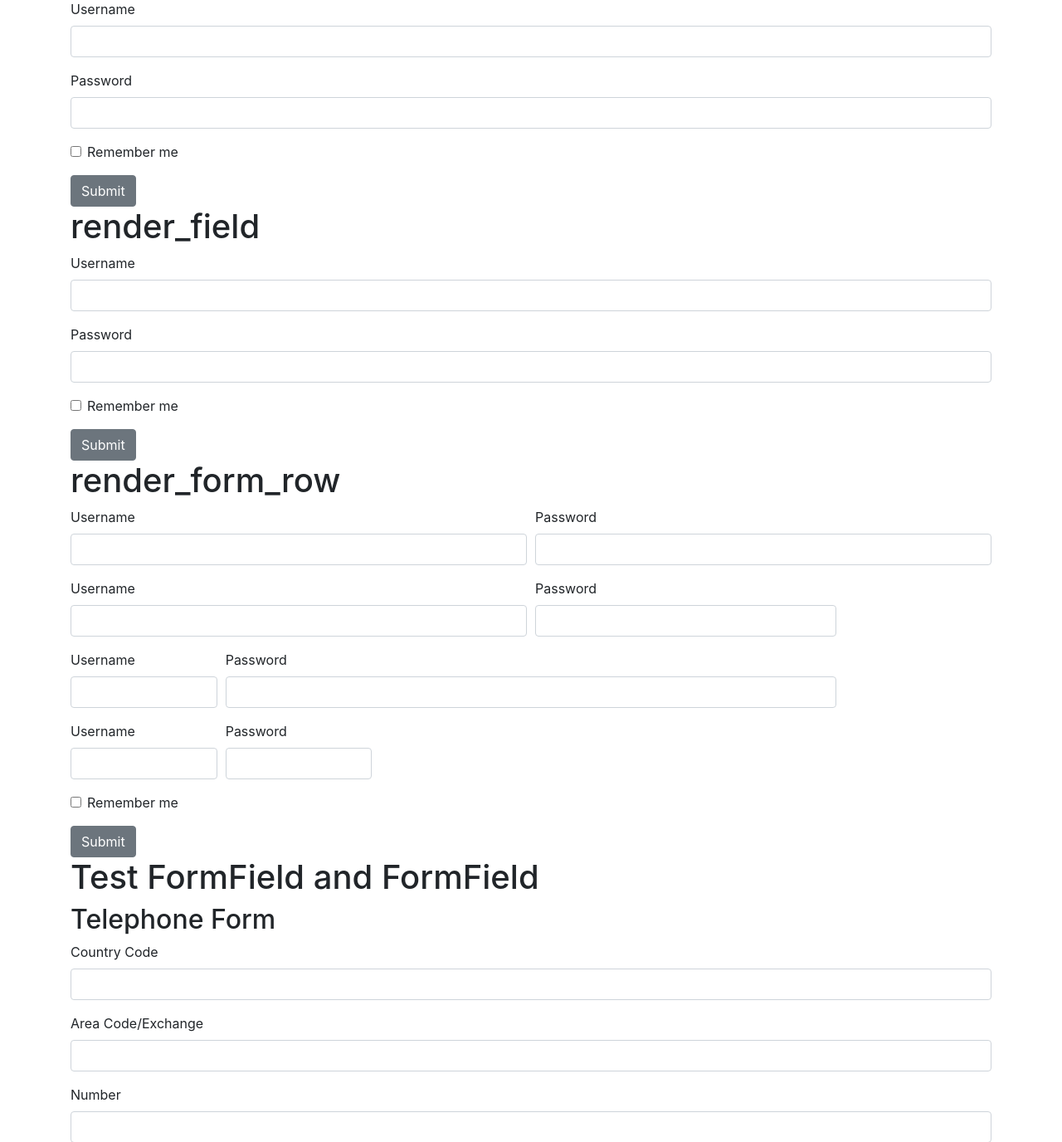
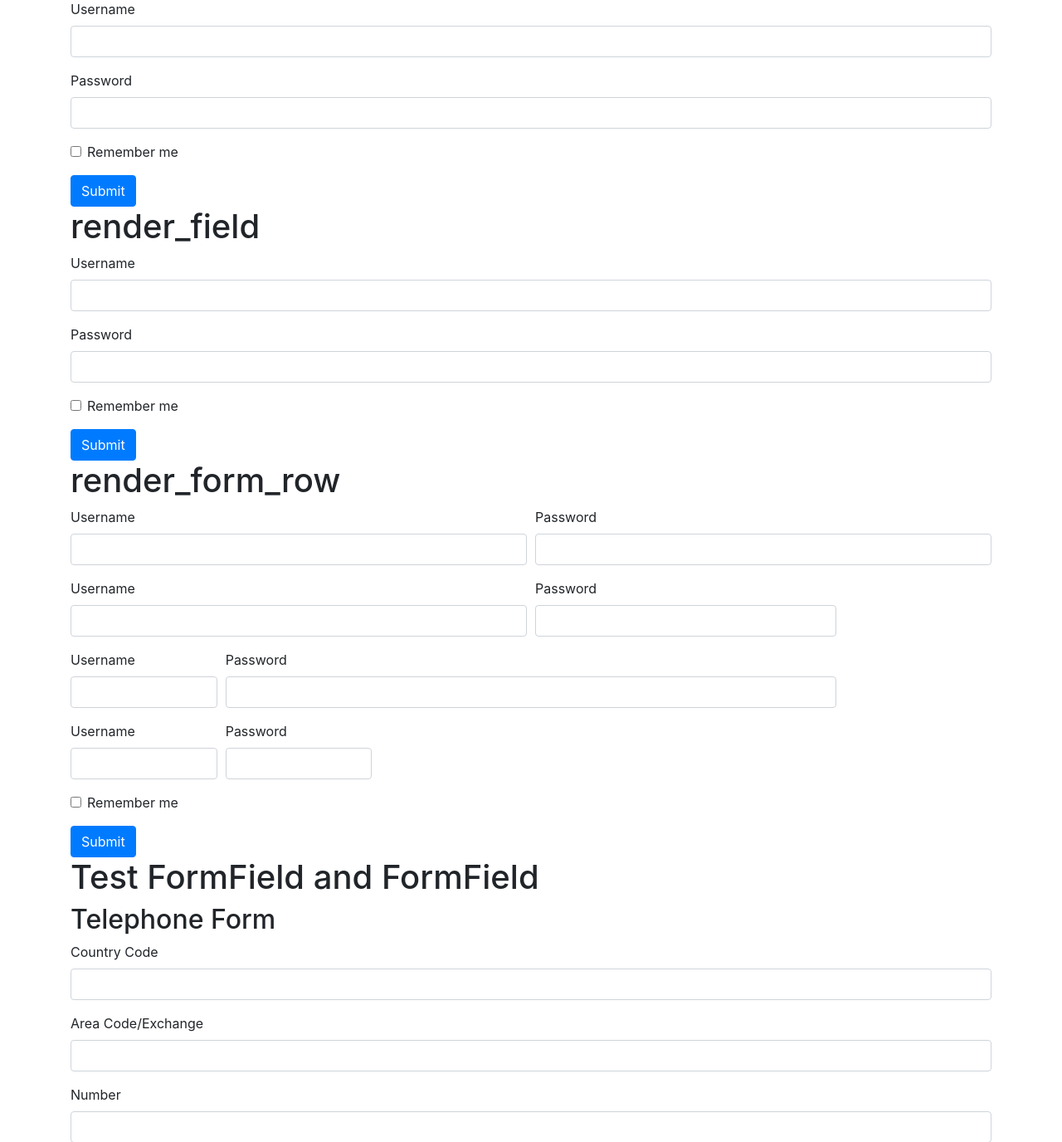
Before and after one commit to helloflask/bootstrap-flask, a Flask app: page /form in a window 1280 px wide. Shown: the part 137-1513 px from the top of the page at 83% size. Run offline with Flask 2, Linux system fonts and the light colour scheme; some libraries are stand-ins or nearby versions.

Commit message:
Add support to costomize button size and style, change button_map usage

```diff
--- a/flask_bootstrap/__init__.py
+++ b/flask_bootstrap/__init__.py
@@ -45,6 +45,8 @@ class Bootstrap(object):
         app.jinja_env.add_extension('jinja2.ext.do')
         # default settings
         app.config.setdefault('BOOTSTRAP_SERVE_LOCAL', False)
+        app.config.setdefault('BOOTSTRAP_BTN_STYLE', 'primary')
+        app.config.setdefault('BOOTSTRAP_BTN_SIZE', 'md')
 
     @staticmethod
     def load_css(version=VERSION_BOOTSTRAP):
--- a/flask_bootstrap/templates/bootstrap/form.html
+++ b/flask_bootstrap/templates/bootstrap/form.html
@@ -33,7 +33,9 @@
 {% macro render_field(field,
                     form_type="basic",
                     horizontal_columns=('lg', 2, 10),
-                    button_map={}) %}
+                    button_map={},
+                    button_style='',
+                    button_size='') %}
 
     {# this is a workaround hack for the more straightforward-code of just passing required=required parameter. older versions of wtforms do not have
 the necessary fix for required=False attributes, but will also not set the required flag in the first place. we skirt the issue using the code below #}
@@ -80,11 +82,21 @@ the necessary fix for required=False attributes, but will also not set the requi
     {%- elif field.type == 'SubmitField' -%}
         {# deal with jinja scoping issues? #}
         {% set field_kwargs = kwargs %}
+        {% set button_classes = button_map.get(field.name) %}
 
         {# note: same issue as above - should check widget, not field type #}
         {% call _hz_form_wrap(horizontal_columns, form_type, True, required=required) %}
-            {{ field(class='btn btn-%s' % button_map.get(field.name, 'secondary'),
-            **field_kwargs) }}
+            {% if button_classes %}
+                {# Start with 1.3.0, button_map was used to pass full multiple btn-* classes #}
+                {% if not button_classes.startswith('btn-') %}
+                    {% set button_classes = 'btn-' + button_classes %}
+                {% endif %}
+                {{ field(class='btn %s' % button_classes, **field_kwargs) }}
+            {% else %}
+                {% set default_button_style = button_style or config.BOOTSTRAP_BTN_STYLE %}
+                {% set default_button_size = button_size or config.BOOTSTRAP_BTN_SIZE %}
+                {{ field(class='btn btn-%s btn-%s' % (default_button_style, default_button_size), **field_kwargs) }}
+            {% endif %}
         {% endcall %}
     {%- elif field.type in ['FormField', 'FieldList'] -%}
         {# note: FormFields are tricky to get right and complex setups requiring
@@ -185,6 +197,9 @@ the necessary fix for required=False attributes, but will also not set the requi
                     horizontal_columns=('lg', 2, 10),
                     enctype=None,
                     button_map={},
+                    button_style="",
+                    button_size="",
+                    button_block="",
                     id="",
                     novalidate=False,
                     render_kw={}) %}
@@ -240,7 +255,9 @@ action="" is what we want, from http://www.ietf.org/rfc/rfc2396.txt:
                 {{ render_field(field,
                     form_type=form_type,
                     horizontal_columns=horizontal_columns,
-                    button_map=button_map) }}
+                    button_map=button_map,
+                    button_style=button_style,
+                    button_size=button_size) }}
             {%- endif %}
         {%- endfor %}
     </form>
```
